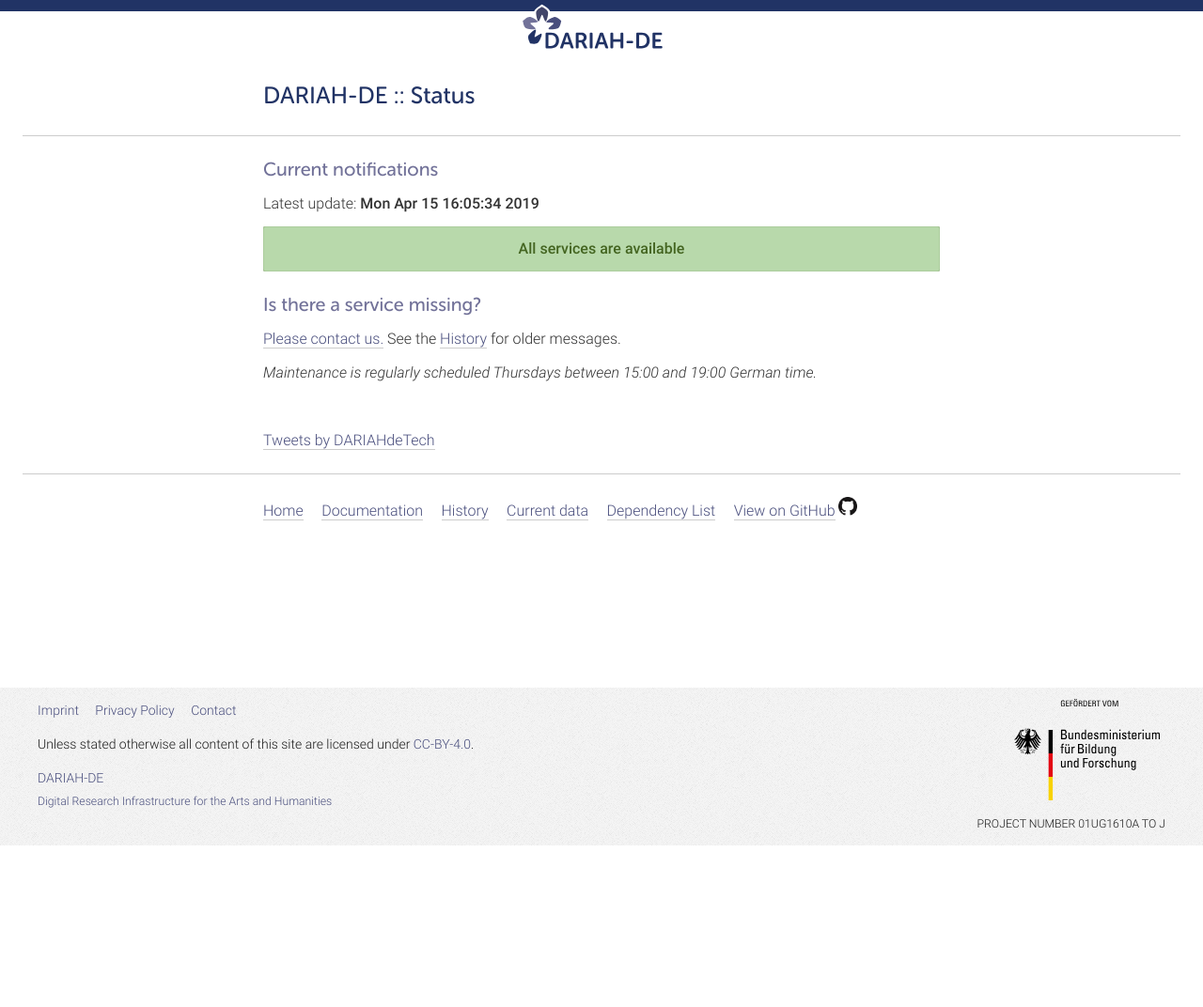
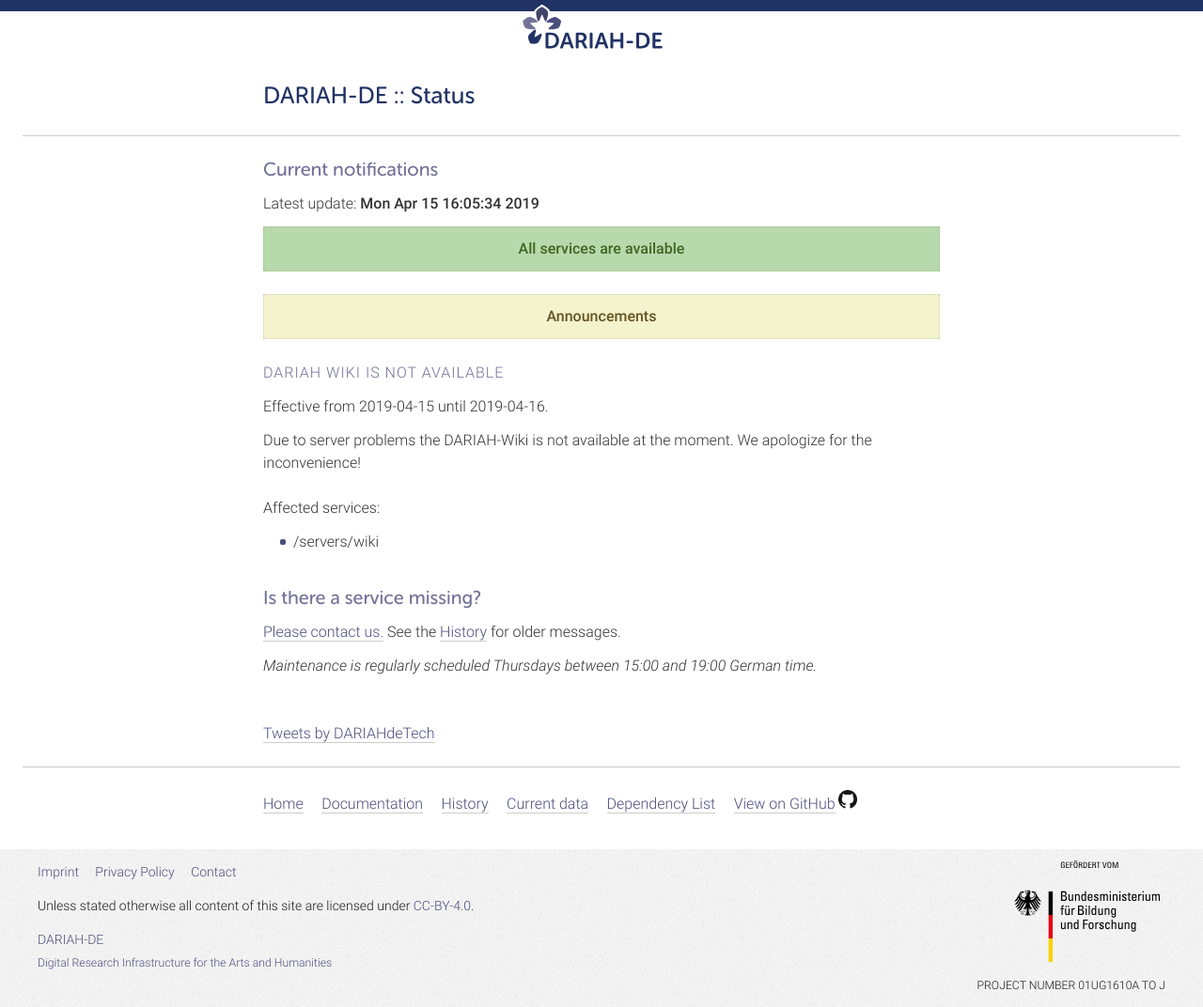
Before and after one commit to DARIAH-DE/status, a Jekyll site: the page built from index.md, in a window 1280 px wide. Shown: the whole page at 94% size. Built offline with Jekyll 4.4.1, drawn with Linux system fonts in a browser that asks for light colours; comment, search, counter and statistics services are not loaded; before the commit the page ends 900 px from its top, so only the background shows below that.

Commit message:
Confluence Ausfall

```diff
--- a/_data/announcements.yaml
+++ b/_data/announcements.yaml
@@ -1,3 +1,11 @@
+---
+- title: 'DARIAH Wiki is not available'
+  date_start: '2019-04-15'
+  date_end: '2019-04-16'
+  hide: false
+  description: 'Due to server problems the DARIAH-Wiki is not available at the moment. We apologize for the inconvenience!'
+  affected_services:
+    - '/servers/wiki'
 ---
 - title: 'System Maintenance'
   date_start: '2019-03-21'
```
